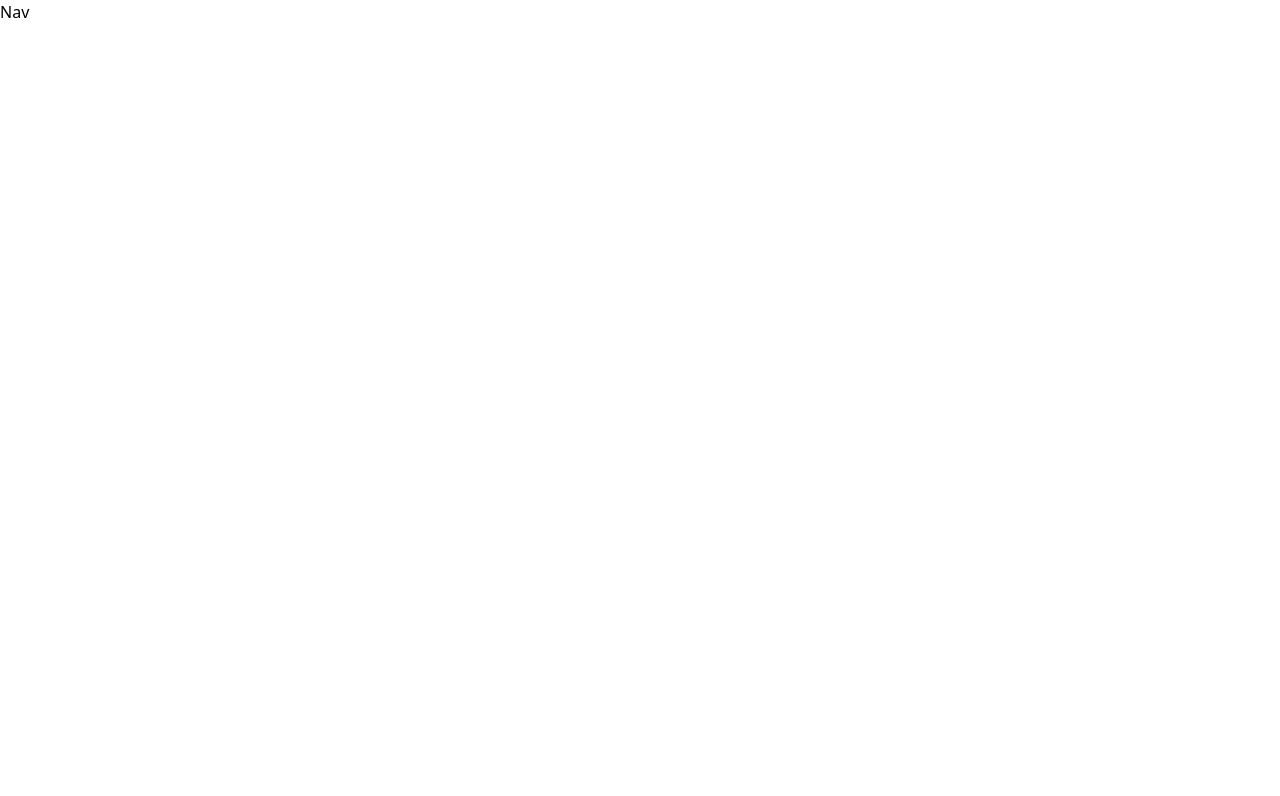
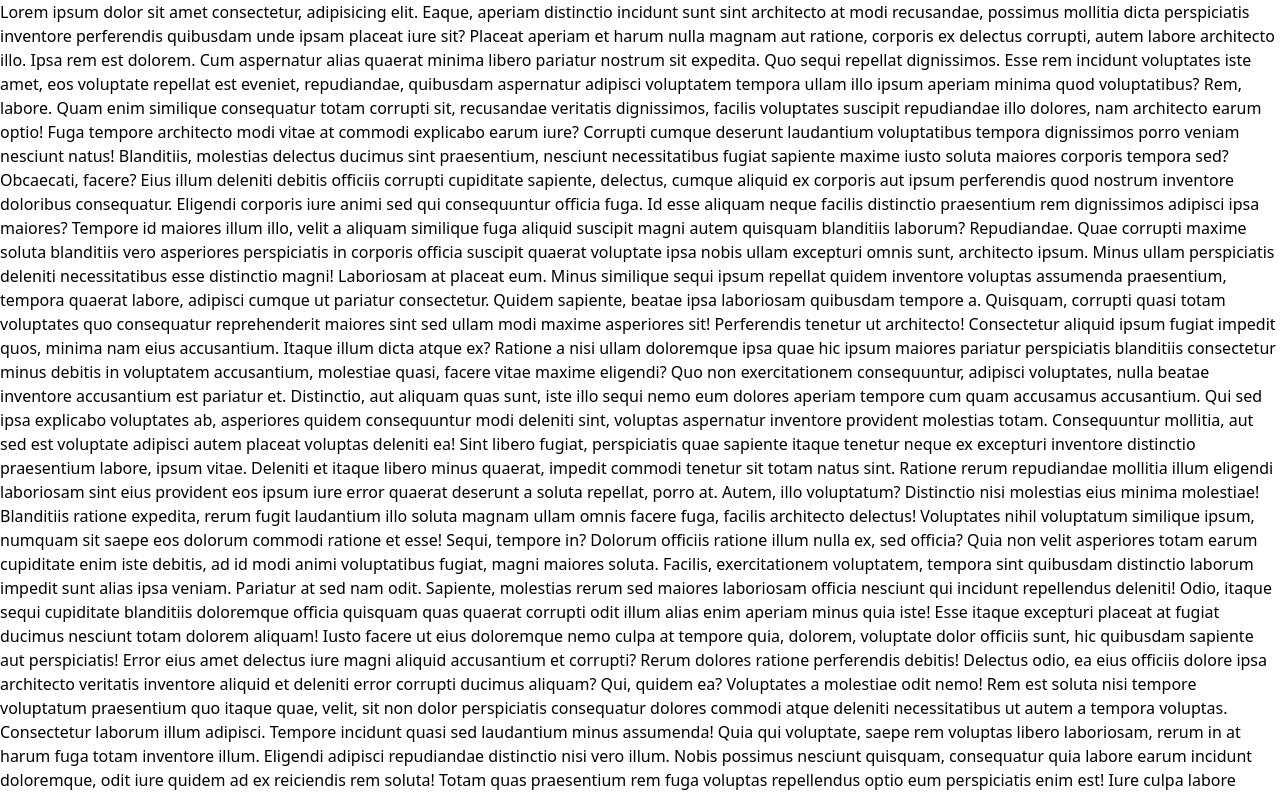
Before and after one commit to BackendExpert/my-portfolio-new, a React (Vite) app: page / in a window 1280 px wide. Before the commit this address had no page. Shown: the top 796 px of the page. Built offline with nearby package versions, Linux system fonts and the light colour scheme.

Commit message:
Update App.jsx
Co-Authored-By: JehanKandy  <jehankandy@gmail.com>

```diff
--- a/src/App.jsx
+++ b/src/App.jsx
@@ -1,13 +1,14 @@
 import { BrowserRouter, Route, Routes } from "react-router-dom";
 import Nav from "./components/Nav";
+import Home from "./components/Home";
 
 export default function App() {
   return (
     <div className="">
-      <Nav />
       <BrowserRouter>
         <Routes>
-          <Route />
+
+          <Route path="/" element={<Home /> }/>
         </Routes>
       </BrowserRouter>
     </div>
```
